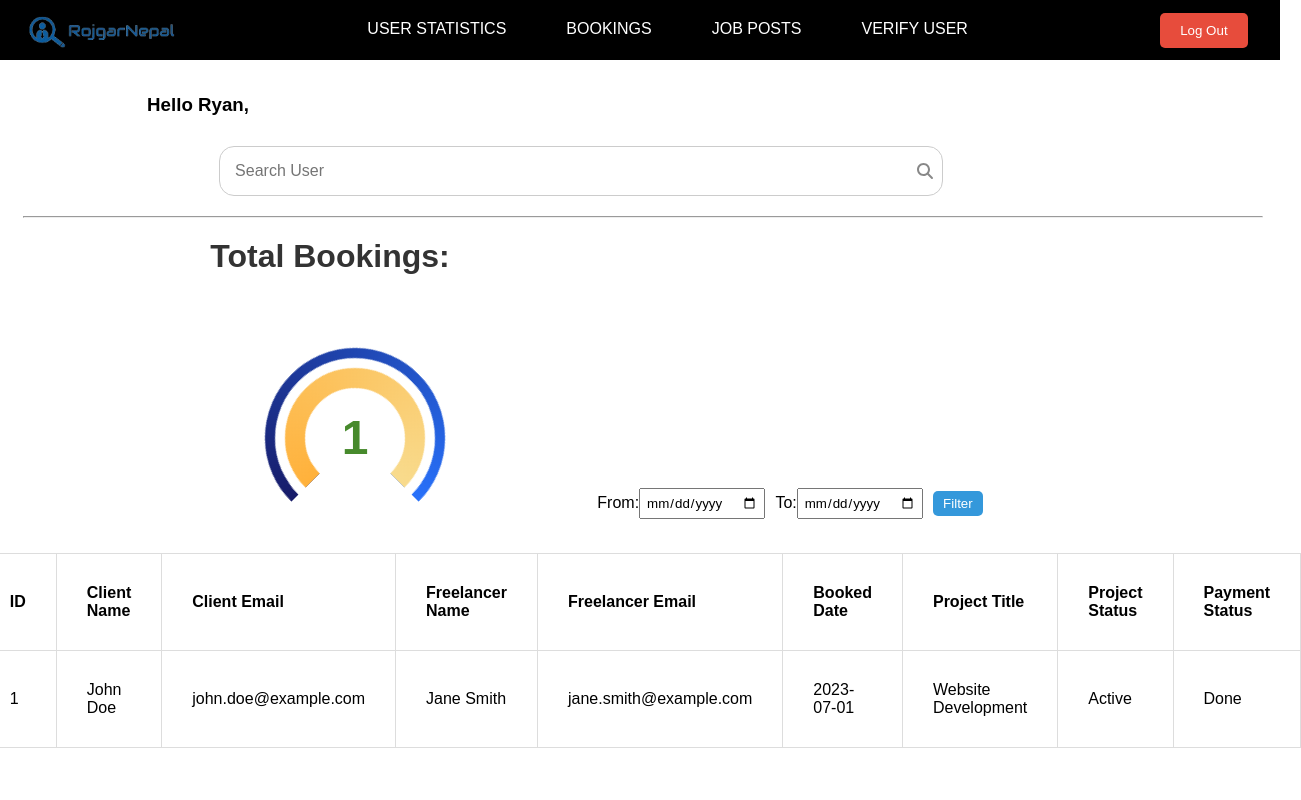
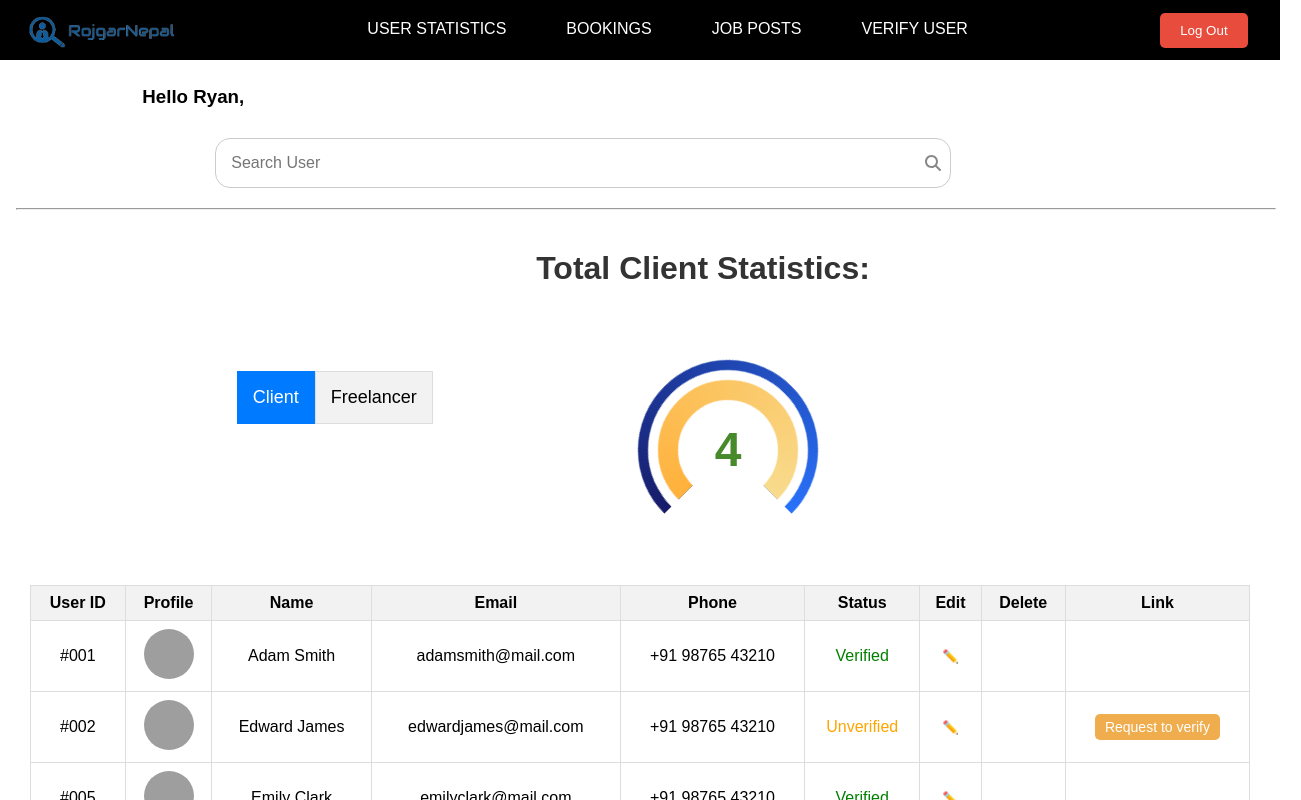
Before and after one commit to raazgupta239/rojgarnepal3, a React (Vite) app: page /admin in a window 1280 px wide. Shown: the top 800 px of the page, 1301 px wide, since content can reach past the window. Built offline with nearby package versions, Linux system fonts and the light colour scheme; grey boxes are pictures that could not be loaded; a small style sheet from the web is missing; the HTML template or start-up script is replaced by a standard one.

Commit message:
update done

```diff
--- a/src/App.jsx
+++ b/src/App.jsx
@@ -71,10 +71,11 @@ const App = () => {
 
 
         <Route path="/adminlogin" element={<AdminLogIn />} />
-        <Route path="/admin" element={<AdminDashboard />} />
+        {/* <Route path="/admin" element={<AdminDashboard />} /> */}
+        <Route path="/admin" element={<AdminUserStatistics />} />
         <Route path="/jobPosts" element={<AdminJobPosts />} />
-        <Route path="/admin" element={<AdminBookings/>} />
-        <Route path="/userStatistics" element={<AdminUserStatistics/>}/>
+        <Route path="/admin-booking" element={<AdminDashboard/>} />
+        {/* <Route path="/userStatistics" element={<AdminUserStatistics/>}/> */}
         <Route path="/verifyUser" element={<AdminVerifyUser/>} />
         <Route path="/circle" element={<Circlecheck />} />
 
--- a/src/component/SideBar.jsx
+++ b/src/component/SideBar.jsx
@@ -22,10 +22,10 @@ const SideBar = () => {
       </div>
       <div className="sidebar-navigation">
         <ul>
-          <li className="sidebar-nav-item" onClick={() => navigate('/userStatistics')}>
+          <li className="sidebar-nav-item" onClick={() => navigate('/admin')}>
             USER STATISTICS
           </li>
-          <li className="sidebar-nav-item" onClick={() => navigate('/admin')}>
+          <li className="sidebar-nav-item" onClick={() => navigate('/admin-booking')}>
             BOOKINGS
           </li>
           <li className="sidebar-nav-item" onClick={() => navigate('/jobPosts')}>
```
